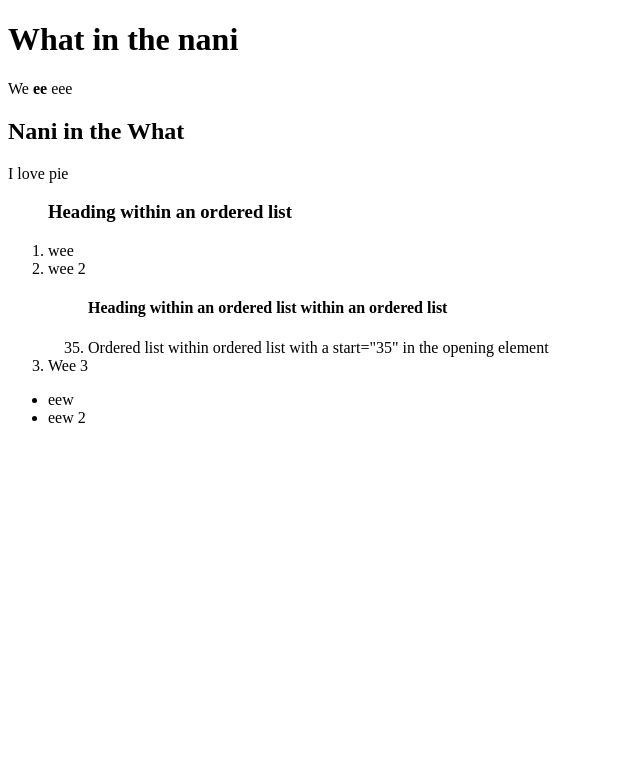
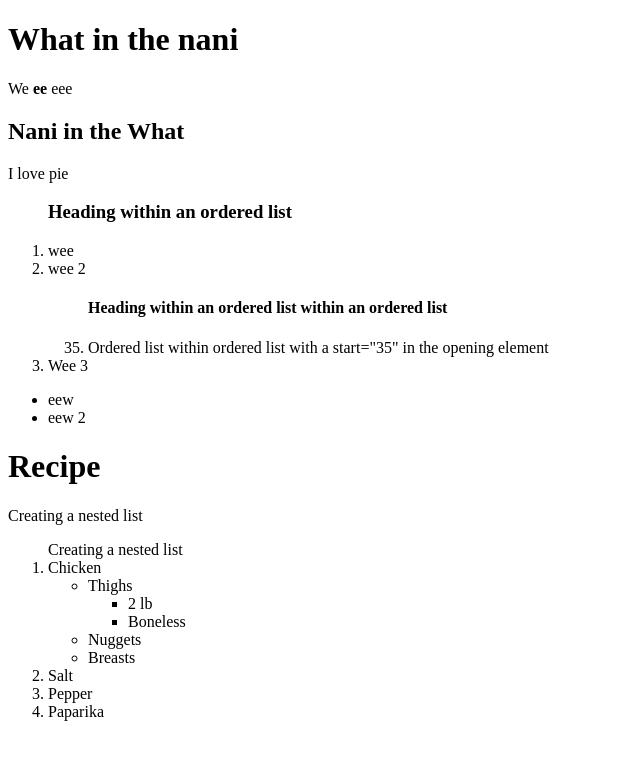
Before and after one commit to RoyalRabbit/git_test, a plain HTML site: page html-boilerplate/index.html in a window 1280 px wide. Shown: the whole page, without its empty margins (0-640 px from the left). Drawn offline with Linux system fonts and the light colour scheme.

Commit message:
testing nested lists and comments

```diff
--- a/html-boilerplate/index.html
+++ b/html-boilerplate/index.html
@@ -27,5 +27,28 @@
                 <li>eew</li>
                 <li>eew 2</li>
             </ul>
+        <h1>Recipe</h1>
+            Creating a nested list
+            <ol>
+                Creating a nested list
+                <!--This is introducing comments as well as nested lists-->
+                <li>
+                    Chicken
+                    <ul>
+                        <li>
+                            Thighs
+                            <ul>
+                                <li>2 lb</li>
+                                <li>Boneless</li>
+                            </ul>
+                        </li>
+                        <li>Nuggets</li>
+                        <li>Breasts</li>
+                    </ul>
+                </li>
+                <li>Salt</li>
+                <li>Pepper</li>
+                <li>Paparika</li>
+            </ol>
     </body>
 </html>
```
